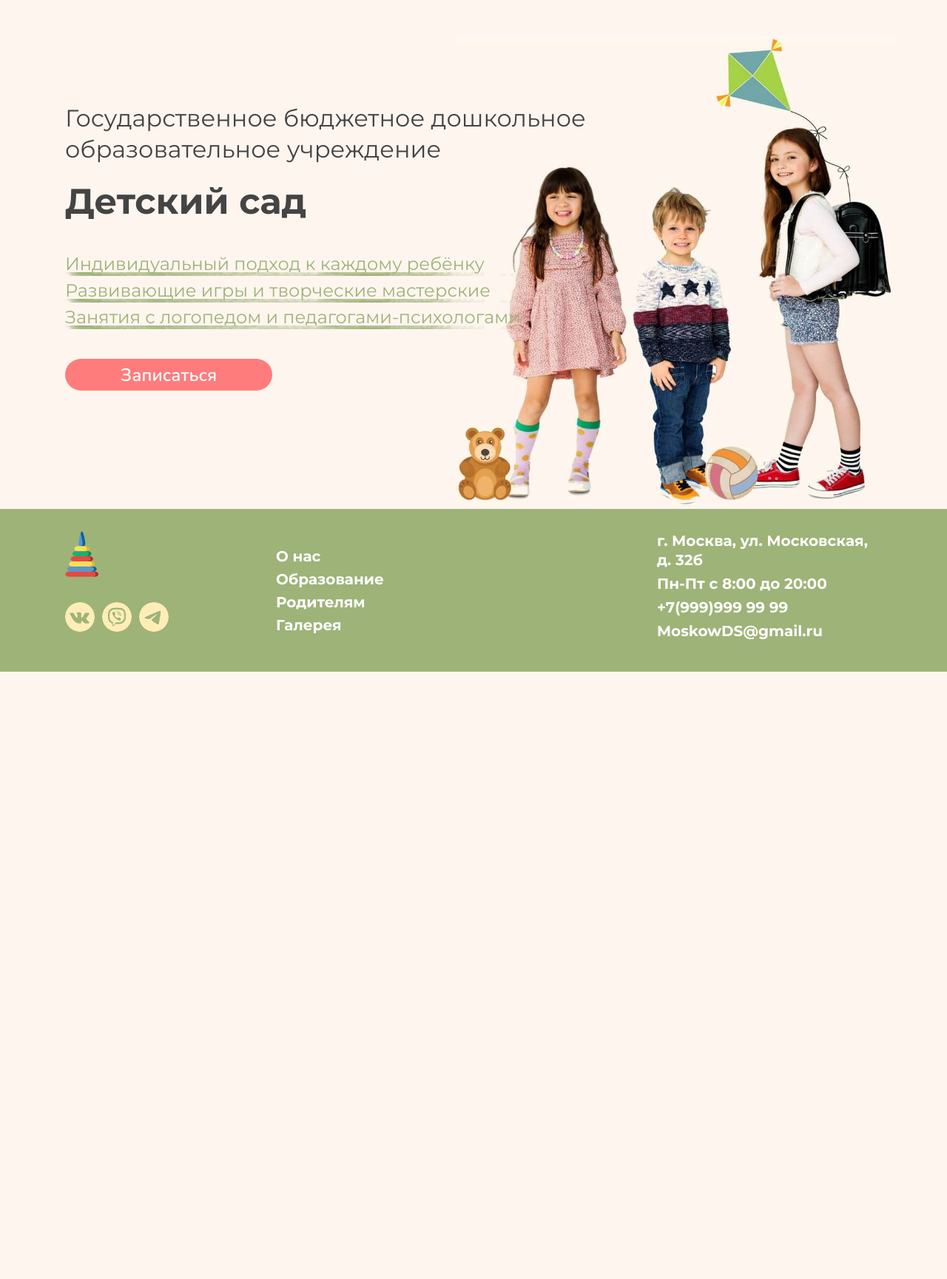
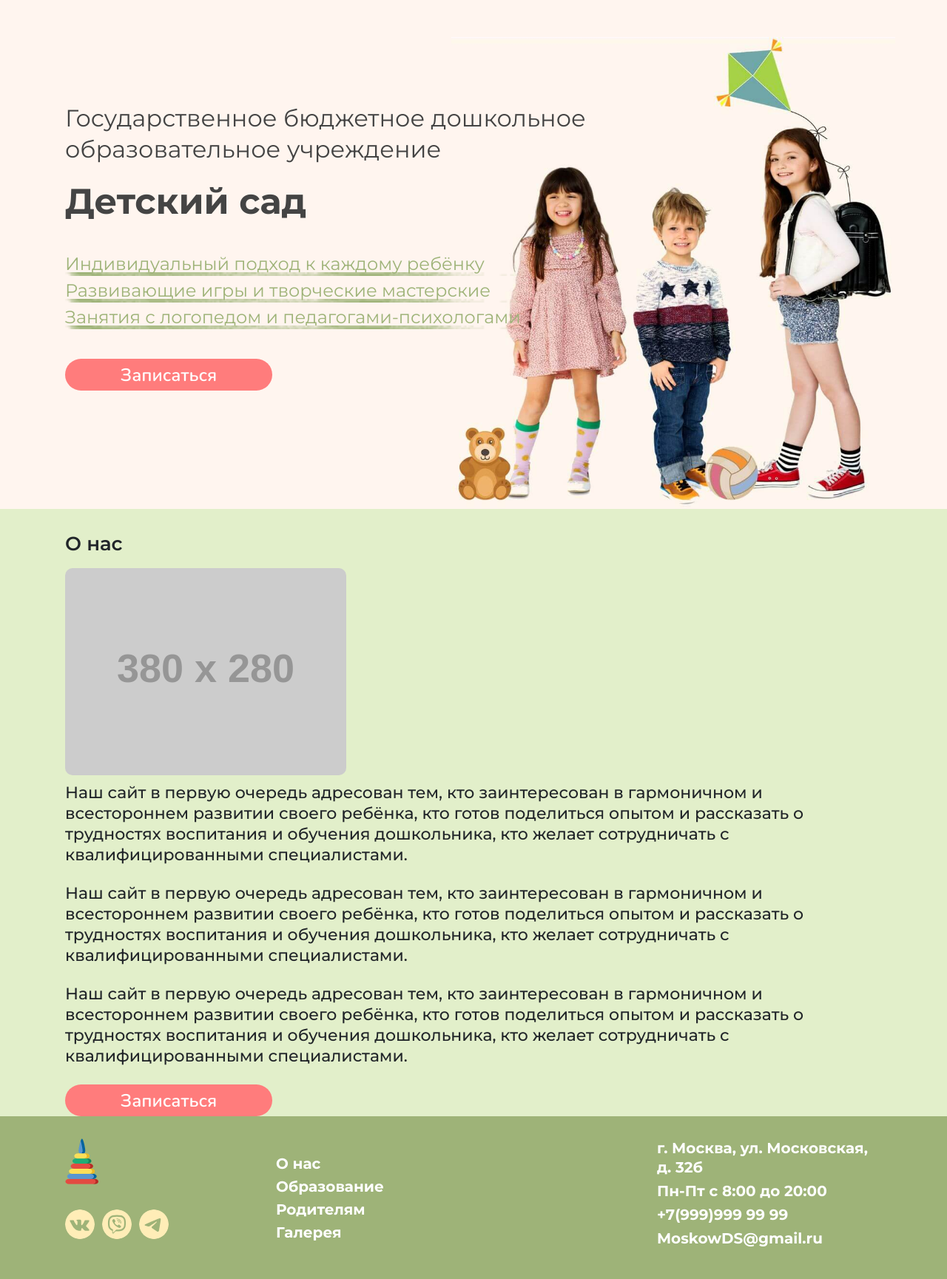
Before and after one commit to artem-vasenin/kindergarten, a Django app: page / in a window 1280 px wide. Shown: the part 61-1790 px from the top of the page at 74% size. Before the commit the page ends 969 px from the top, so only its background shows below. Run offline with Django 5.2, Linux system fonts and the light colour scheme; grey boxes labelled with a size stand in for pictures from a placeholder-image service; parts of the project's set-up code (start-up, migrations or seed data) failed here and were passed over; some libraries are stand-ins or nearby versions.

Commit message:
started about page

```diff
--- a/app_pages/templates/home/details.html
+++ b/app_pages/templates/home/details.html
@@ -26,8 +26,29 @@
                             <li class="billboard__content-benefit">Занятия с логопедом и педагогами-психологами</li>
                         </ul>
                         <div class="billboard__content-actions">
-                            <button class="btn btn--accent">Записаться</button>
+                            <button class="btn btn--accent btn--big">Записаться</button>
                         </div>
+                    </div>
+                </div>
+            </div>
+        </div>
+    </section>
+
+    <section class="about">
+        <div class="container">
+            <div class="row">
+                <div class="col">
+                    <div class="about__title page-title">О нас</div>
+                    <div class="about__photo">
+                        <img class="about__img" src="https://placehold.co/380x280/BBBBBB/FFFFFF/png" alt="about"/>
+                    </div>
+                    <div class="about__content page-text">
+                        <p>Наш сайт в первую очередь адресован тем, кто заинтересован в гармоничном и всестороннем развитии своего ребёнка, кто готов поделиться опытом и рассказать о трудностях воспитания и обучения дошкольника, кто желает сотрудничать с квалифицированными специалистами.</p>
+                        <p>Наш сайт в первую очередь адресован тем, кто заинтересован в гармоничном и всестороннем развитии своего ребёнка, кто готов поделиться опытом и рассказать о трудностях воспитания и обучения дошкольника, кто желает сотрудничать с квалифицированными специалистами.</p>
+                        <p>Наш сайт в первую очередь адресован тем, кто заинтересован в гармоничном и всестороннем развитии своего ребёнка, кто готов поделиться опытом и рассказать о трудностях воспитания и обучения дошкольника, кто желает сотрудничать с квалифицированными специалистами.</p>
+                    </div>
+                    <div class="about__action">
+                        <button class="btn btn--accent">Записаться</button>
                     </div>
                 </div>
             </div>
--- a/static_src/css/main.css
+++ b/static_src/css/main.css
@@ -10,6 +10,7 @@
     --color-red-dark: #E65C3E;
     --color-yellow: #FFEDB7;
     --color-yellow-lite: #FBF1E8;
+    --color-yellow-lite2: #FFF5EF;
     --color-dark: #444444;
     --color-lavanda: #CABBE9;
     --color-lavanda-lite: rgba(202, 187, 233, 0.2);
@@ -28,6 +29,12 @@
     --footer-bg: var(--color-green);
     --footer-text-color: white;
     --footer-font: var(--font-montserrat);
+
+    /* Billboard */
+    --billboard-bg: var(--color-yellow-lite2);
+
+    /* About */
+    --about-bg: var(--color-green-lite);
 }
 
 /* Base */
@@ -342,3 +349,29 @@ h1, h2, h3, h4, h5, h6 {
         font-family: var(--font-montserrat), sans-serif;
     }
 }
+
+.page-title {
+    font-family: var(--font-montserrat), sans-serif;
+    font-weight: 600;
+    font-size: 26px;
+    line-height: 34px;
+    margin-bottom: 16px;
+
+    @media screen and(min-width: 992px) {
+        font-size: 36px;
+        line-height: 46px;
+        margin-bottom: 30px;
+    }
+}
+
+.page-text {
+    font-family: var(--font-montserrat), sans-serif;
+    font-weight: 500;
+    font-size: 16px;
+    line-height: 20px;
+
+    @media screen and (min-width: 992px) {
+        font-size: 22px;
+        line-height: 28px;
+    }
+}
--- a/static_src/pages/home/css/styles.css
+++ b/static_src/pages/home/css/styles.css
@@ -1,6 +1,6 @@
 .home {
     .billboard {
-        background-color: #fff5ef;
+        background-color: var(--billboard-bg);
 
         .container {
             background-repeat: no-repeat;
@@ -94,3 +94,19 @@
         }
     }
 }
+
+.about {
+    background-color: var(--about-bg);
+    padding-top: 30px;
+
+    .about__photo {
+        padding-bottom: 10px;
+        font-size: 0;
+        line-height: 0;
+    }
+
+    .about__img {
+        max-width: 100%;
+        border-radius: 10px;
+    }
+}
```
